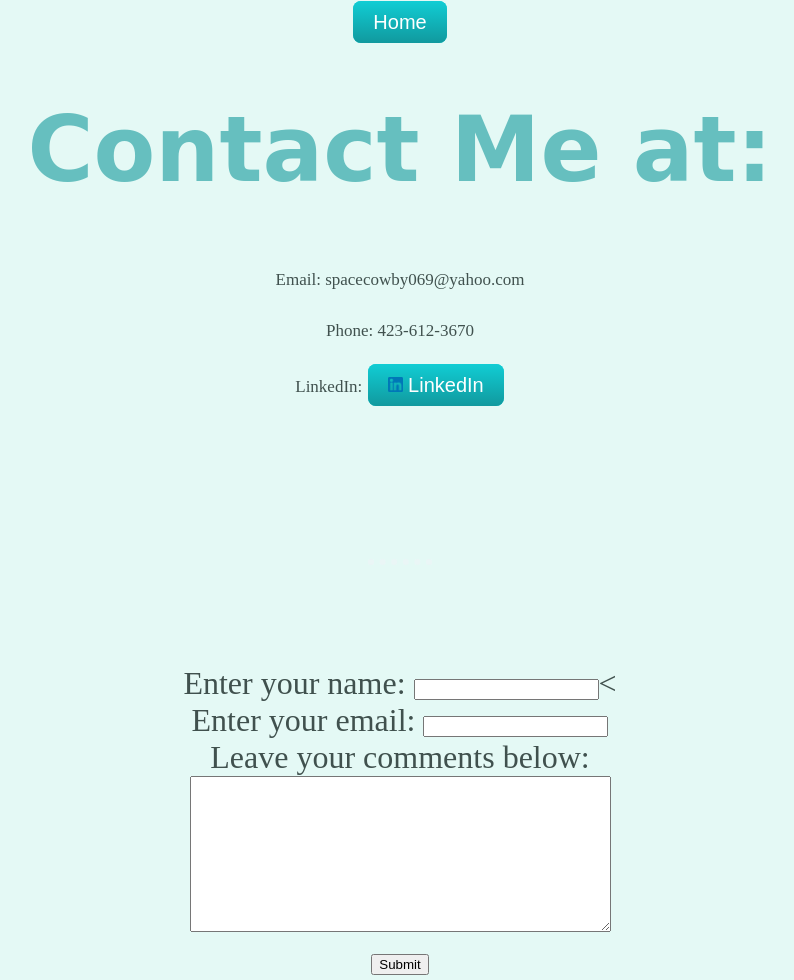
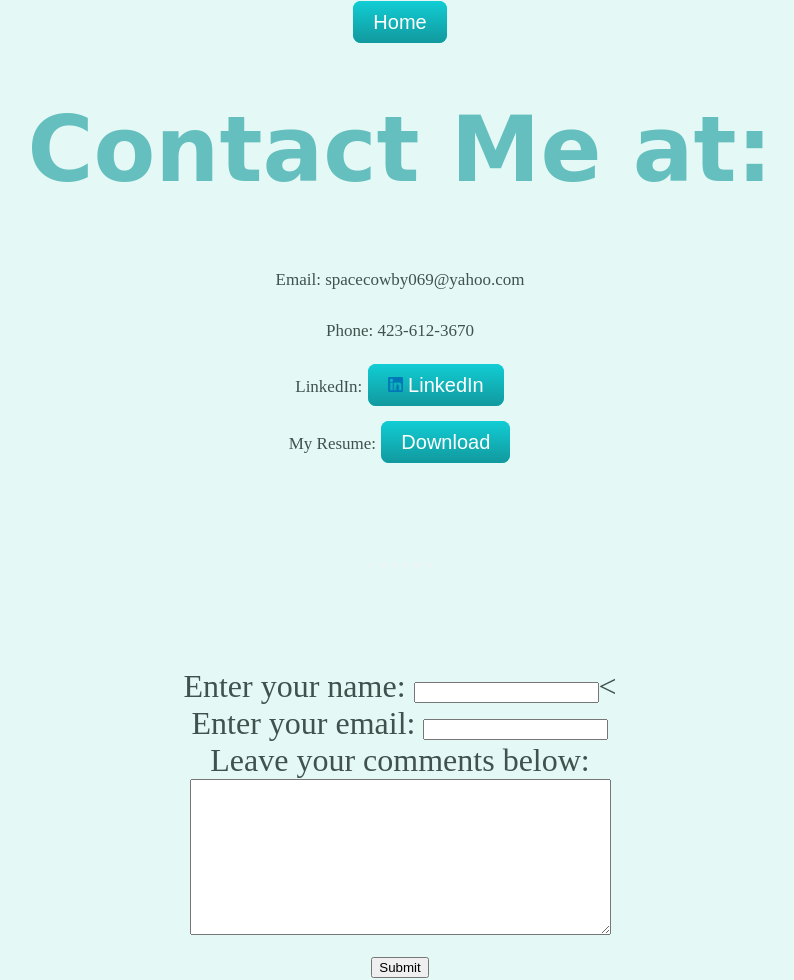
Before and after one commit to spacecowby069/spacecowby069.github.io-My-Site, a plain HTML site: page contact.html in a window 1280 px wide. Shown: the whole page, without its empty margins (240-1034 px from the left). Drawn offline with Linux system fonts and the light colour scheme.

Commit message:
03/12/21 changes 3rd Commit

```diff
--- a/contact.html
+++ b/contact.html
@@ -16,7 +16,8 @@
       <h1><strong>Contact Me at:</strong></h1>
       <p>Email: spacecowby069@yahoo.com</p>
       <p>Phone: 423-612-3670</p>
-      <p>LinkedIn: <a href="https://www.linkedin.com/in/michael-farris-916697146/" class="BUTTON_EUG"><img class="footer-img "src="images/linkedin.png" alt="linkedin-img" width=15px height=15px> LinkedIn</a></a></p><br>
+      <p>LinkedIn: <a href="https://www.linkedin.com/in/michael-farris-916697146/" class="BUTTON_EUG"><img class="footer-img "src="images/linkedin.png" alt="linkedin-img" width=15px height=15px> LinkedIn</a></p>
+      <p>My Resume: <a href="My Functional Resume.docx" class="BUTTON_EUG"> Download</a></p>
     </div>
     <hr>
       <div class="form">
--- a/css/styles.css
+++ b/css/styles.css
@@ -183,5 +183,5 @@ width: 200px;
 }
 
 .Home{
-  text-align: center;
+  align-items: center;
 }
```
Also changed, not shown: 1 other file.
